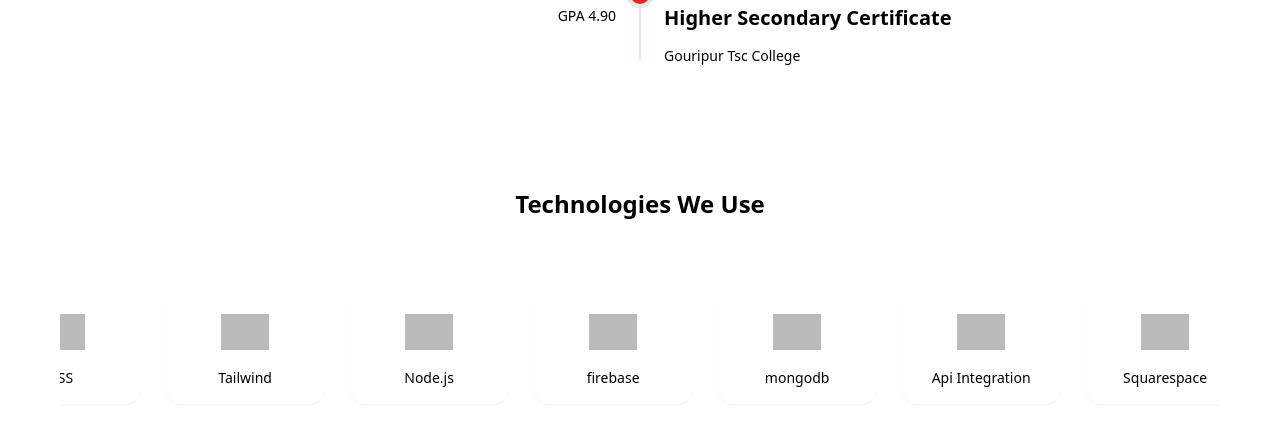
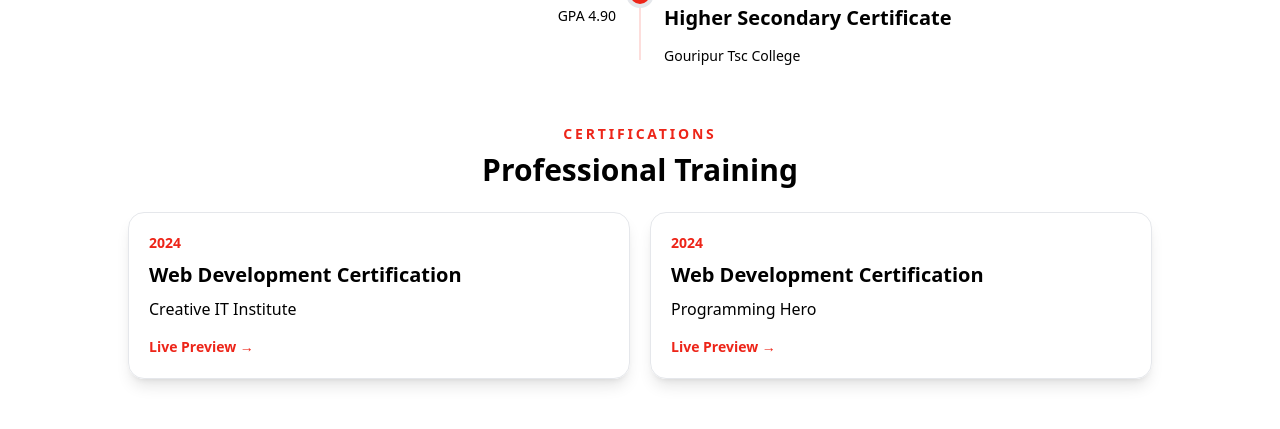
Before and after one commit to kausar017/Kausar-mia-Portfolio, a React (Vite) app: page / in a window 1280 px wide. Shown: the part 2960-3389 px from the top of the page. Built offline with nearby package versions, Linux system fonts and the light colour scheme; grey boxes are pictures that could not be loaded.

Commit message:
Certification added

```diff
--- a/src/Conponent/WebBody/Education/Education.jsx
+++ b/src/Conponent/WebBody/Education/Education.jsx
@@ -109,6 +109,45 @@ function Education() {
             </div>
           </article>
         </div>
+
+        <div className="mx-auto mt-14 max-w-5xl">
+          <div className="mb-6 text-center">
+            <p className="text-sm font-semibold uppercase tracking-[0.2em] text-[#ed2519]">
+              Certifications
+            </p>
+            <h3 className="mt-2 text-2xl font-bold sm:text-3xl">Professional Training</h3>
+          </div>
+
+          <div className="grid gap-5 md:grid-cols-2">
+            <a
+              href="https://drive.google.com/file/d/1KpYf8lVn6fF05O4Edu7oa0LQo7bJDVDU/view"
+              target="_blank"
+              rel="noreferrer"
+              className="education-item block rounded-2xl border border-base-content/10 bg-base-100 p-5 shadow-lg transition-all duration-300 hover:-translate-y-1 hover:border-[#ed2519] hover:shadow-[0_10px_25px_rgba(237,37,25,0.12)]"
+            >
+              <p className="text-sm font-semibold text-[#ed2519]">2024</p>
+              <h4 className="mt-2 text-xl font-bold">Web Development Certification</h4>
+              <p className="mt-2 text-base-content/70">Creative IT Institute</p>
+              <span className="mt-4 inline-flex items-center text-sm font-semibold text-[#ed2519]">
+                Live Preview →
+              </span>
+            </a>
+
+            <a
+              href="https://drive.google.com/file/d/1b-UvrsuiBGMp2VWJgEJMhkCXfmMzkaNA/view?usp=sharing"
+              target="_blank"
+              rel="noreferrer"
+              className="education-item block rounded-2xl border border-base-content/10 bg-base-100 p-5 shadow-lg transition-all duration-300 hover:-translate-y-1 hover:border-[#ed2519] hover:shadow-[0_10px_25px_rgba(237,37,25,0.12)]"
+            >
+              <p className="text-sm font-semibold text-[#ed2519]">2024</p>
+              <h4 className="mt-2 text-xl font-bold">Web Development Certification</h4>
+              <p className="mt-2 text-base-content/70">Programming Hero</p>
+              <span className="mt-4 inline-flex items-center text-sm font-semibold text-[#ed2519]">
+                Live Preview →
+              </span>
+            </a>
+          </div>
+        </div>
       </div>
     </section>
   );
```
